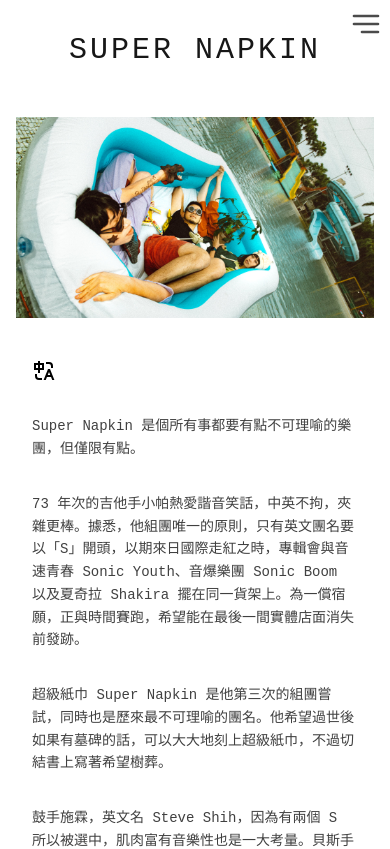
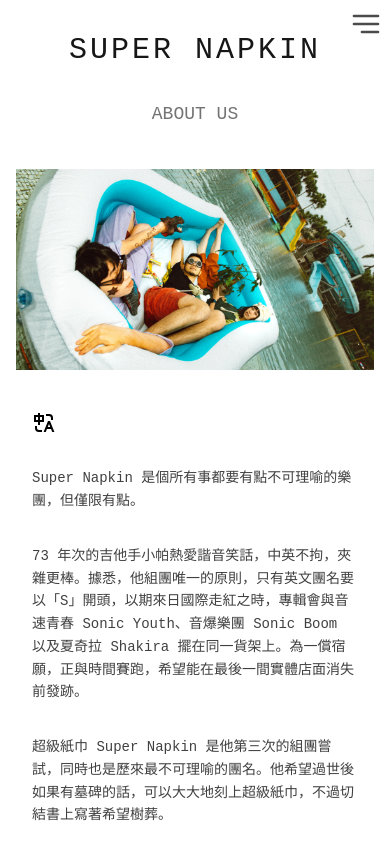
Before and after one commit to xllin0050/sveltekit-sn-offical, a SvelteKit app: page /about in a window 390 px wide. Shown: the top 849 px of the page. Built offline with nearby package versions, Linux system fonts and the light colour scheme; a web font is replaced by a local one.

Commit message:
add: page title

```diff
--- a/src/routes/AppNavbar.svelte
+++ b/src/routes/AppNavbar.svelte
@@ -28,7 +28,7 @@
 				}}
 				aria-hidden
 			>
-				<a href="/about#banner">about us</a>
+				<a href="/about">about us</a>
 			</li>
 			<li>
 				<a href="/discography">discography</a>
--- a/src/routes/about/+page.svelte
+++ b/src/routes/about/+page.svelte
@@ -13,7 +13,10 @@
 
 <svelte:window bind:innerWidth={width} />
 <PageHead />
-<div id="banner" class="mt-10 w-[100vw] px-4 lg:mt-0 lg:px-0">
+<h2 class="pt-8 text-center text-lg font-medium uppercase text-neutral-500 sm:hidden">
+	About Us
+</h2>
+<div id="banner" class="mt-8 w-[100vw] px-4 lg:mt-4 lg:px-0">
 	<img {src} alt="" class="mx-auto object-contain" style:height={`${(width / 2048) * 1152}px`} />
 </div>
 <section class="relative mx-auto mt-8 max-w-2xl lg:mt-14">
--- a/src/routes/products/+page.svelte
+++ b/src/routes/products/+page.svelte
@@ -10,7 +10,7 @@
 <h2 class="pt-8 text-center text-lg font-medium uppercase text-neutral-500 sm:hidden">
 	products
 </h2>
-<section class="mx-auto max-w-sm pt-4 sm:max-w-5xl sm:pt-2">
+<section class="mx-auto max-w-sm pt-0 sm:max-w-5xl sm:pt-2">
 	<div class="flex flex-col items-center pb-0 sm:flex-row sm:flex-wrap sm:items-stretch sm:pb-16">
 		{#each records as record}
 			<div class="mx-0 my-8 sm:my-0 sm:mx-6 sm:mb-12">
```
